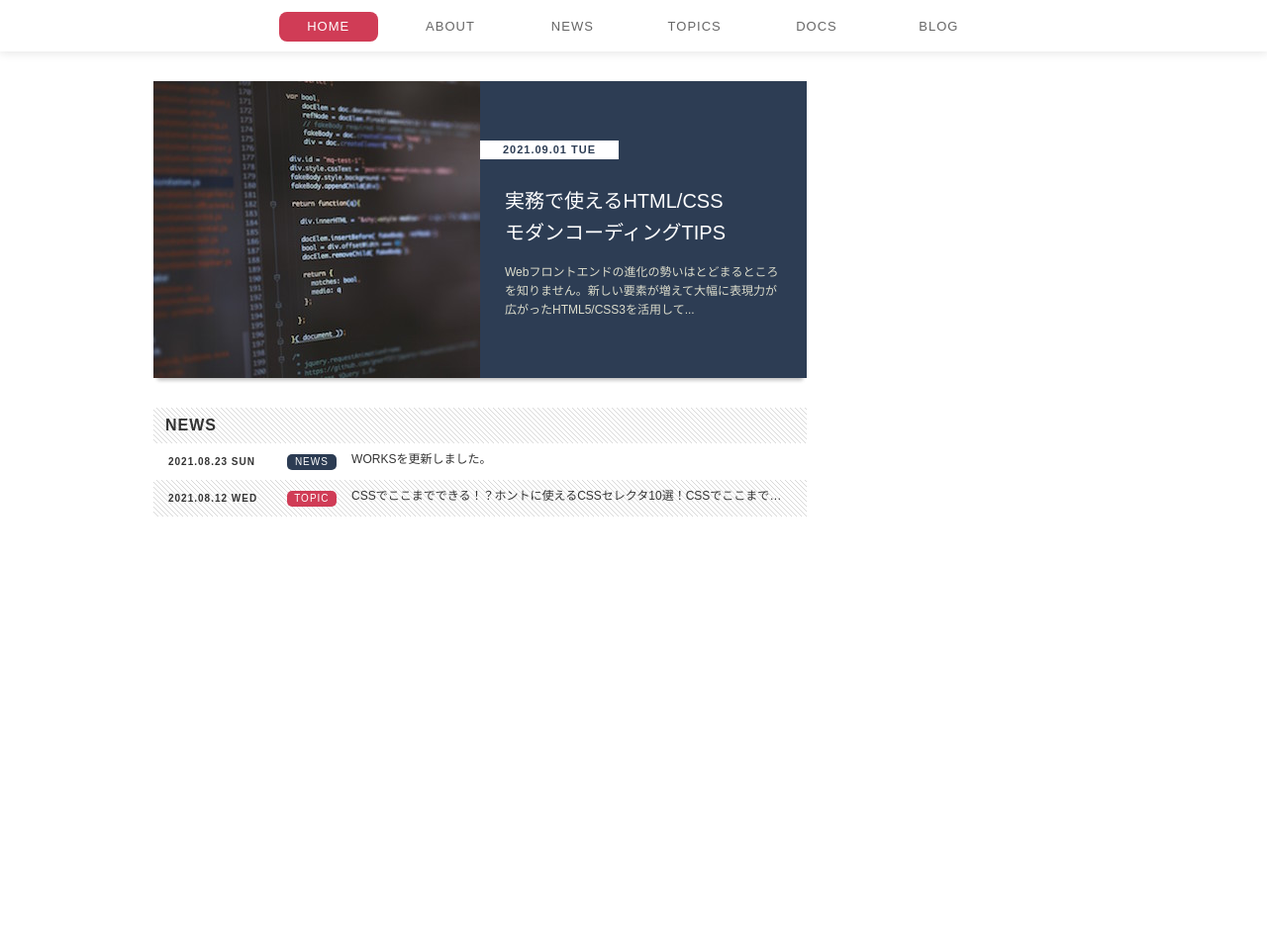
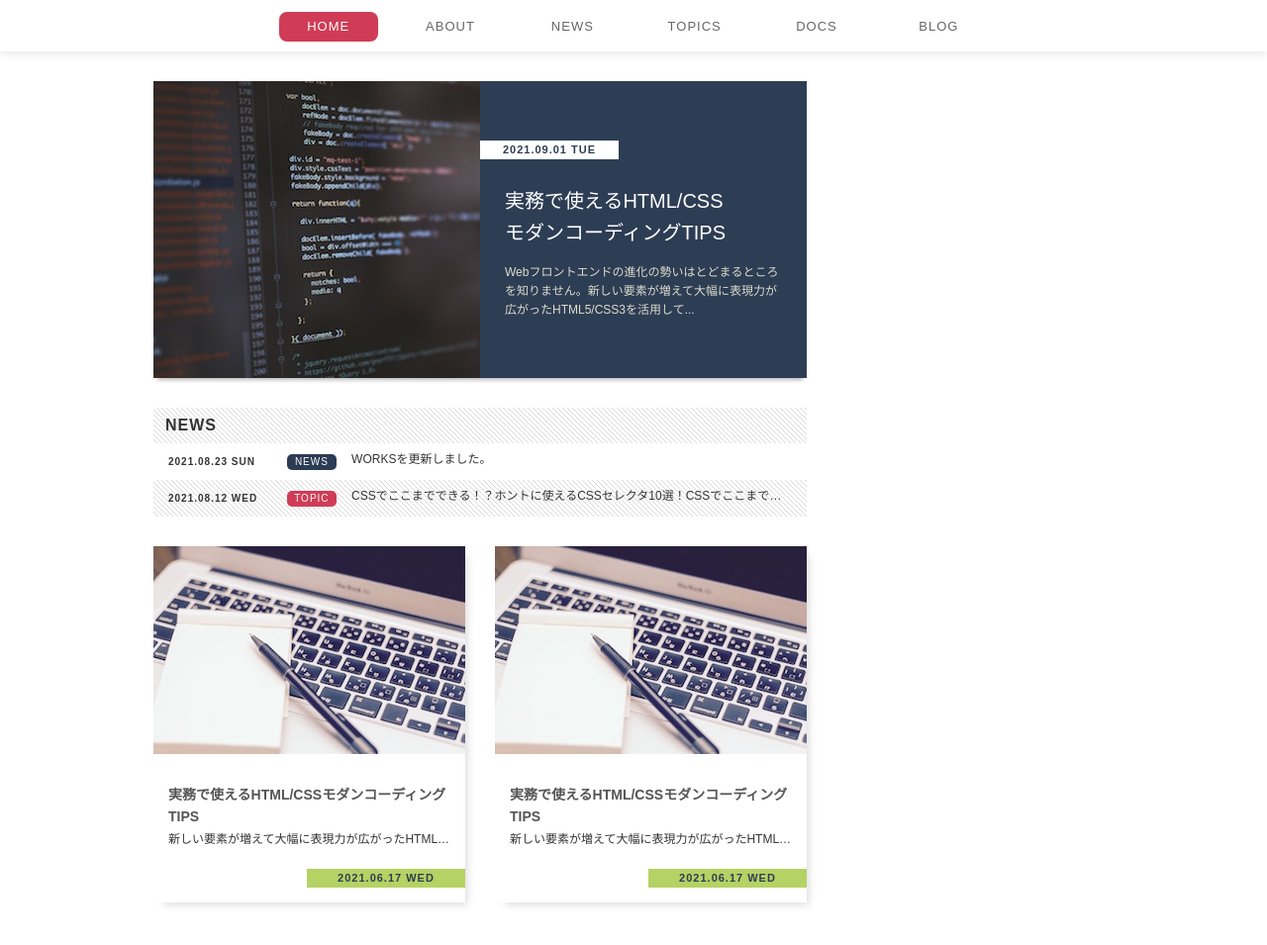
Before and after one commit to okohs/mcoding, a plain HTML site: page standard-layout/index.html in a window 1280 px wide. Shown: the part 87-1042 px from the top of the page at 99% size. Before the commit the page ends 800 px from the top, so only its background shows below. Drawn offline with Linux system fonts and the light colour scheme.

Commit message:
add articles section

```diff
--- a/standard-layout/css/style.css
+++ b/standard-layout/css/style.css
@@ -197,6 +197,58 @@ main
   white-space: nowrap;
   font-size: 1.2rem;
 }
+.article-box {
+  position: relative;
+  display: block;
+  width: 315px;
+  height: 360px;
+  margin-bottom: 30px;
+  padding: 210px 15px 0;
+  box-shadow: 6px 6px 8px -4px rgba(0, 0, 0, 0.15);
+  transition: opacity 0.15s;
+}
+.article-box:hover {
+  opacity: 0.8;
+}
+.article-box:nth-of-type(odd) {
+  float: left;
+}
+.article-box:nth-of-type(even) {
+  float: right;
+}
+.article-box .title {
+  margin-top: 30px;
+  color: #555;
+  font-size: 1.4rem;
+  line-height: 1.6;
+}
+.article-box .desc {
+  margin-top: 5px;
+  color: #333;
+  overflow: hidden;
+  text-overflow: ellipsis;
+  white-space: nowrap;
+}
+.article-box .date {
+  position: absolute;
+  right: 0;
+  bottom: 15px;
+  display: block;
+  width: 160px;
+  padding: 4px;
+  background-color: #b5d264;
+  color: #2d3d54;
+  text-align: center;
+  letter-spacing: 1px;
+  font-weight: bold;
+  font-size: 1.1rem;
+}
+.article-box .image {
+  position: absolute;
+  top: 0;
+  left: 0;
+  width: 100%;
+}
 /*
 sidemenu
 */
--- a/standard-layout/index.html
+++ b/standard-layout/index.html
@@ -55,6 +55,20 @@
       </section>
       <section class="articles">
         <h2 class="hidden">ARTICLES</h2>
+        <div class="clearfix">
+          <a href="#" class="article-box">
+            <h3 class="title">実務で使えるHTML/CSSモダンコーディングTIPS</h3>
+            <p class="desc">新しい要素が増えて大幅に表現力が広がったHTML5/CSS3を活用し、モダンなコーディングにチャレンジしましょう！</p>
+            <time class="date" datetime="2021-06-17">2021.06.17 WED</time>
+            <img src="./images/article.jpg" alt="コーディング画面" class="image">
+          </a>
+          <a href="#" class="article-box">
+            <h3 class="title">実務で使えるHTML/CSSモダンコーディングTIPS</h3>
+            <p class="desc">新しい要素が増えて大幅に表現力が広がったHTML5/CSS3を活用し、モダンなコーディングにチャレンジしましょう！</p>
+            <time class="date" datetime="2021-06-17">2021.06.17 WED</time>
+            <img src="./images/article.jpg" alt="コーディング画面" class="image">
+          </a>
+        </div>
         <!-- ARTICLESのコンテンツ内容が入ります -->
       </section>
     </main>
```
